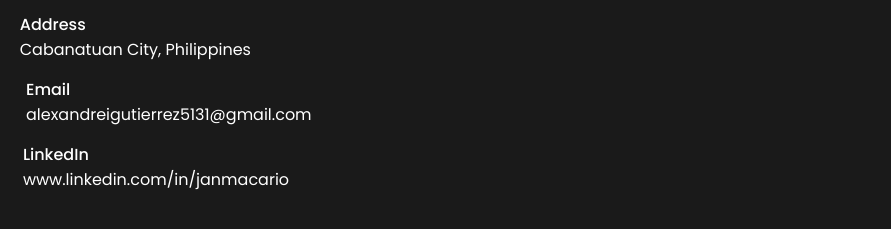
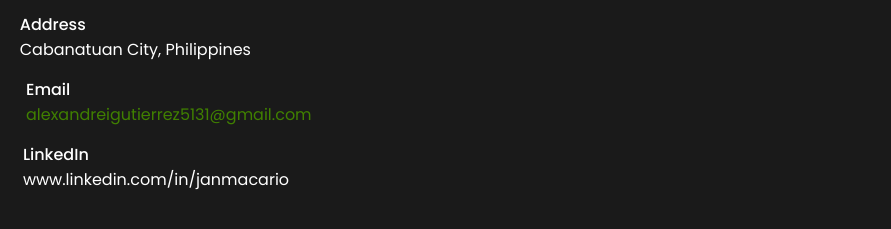
Before and after one commit to Alexandrei5131/Alexandrei, a plain HTML site: page index.html in a window 1280 px wide. In both pictures the pointer is over the link "alexandreigutierrez5131@gmail.com". Shown: the part 3844-4073 px from the top of the page, 389-1280 px from the left. Drawn offline with nearby package versions, Linux system fonts and the light colour scheme.

Commit message:
Add files via upload

```diff
--- a/style.css
+++ b/style.css
@@ -449,6 +449,9 @@ section .title{
 .contact .contact-content .row .info .linkedIn:hover, .gmail:hover{
     color: #408000;
 }
+.contact .contact-content .row .info .gmail:hover{
+    color: #408000;
+}
 .contact .contact-content .row i{
     font-size: 25px;
     color: #408000;
```
